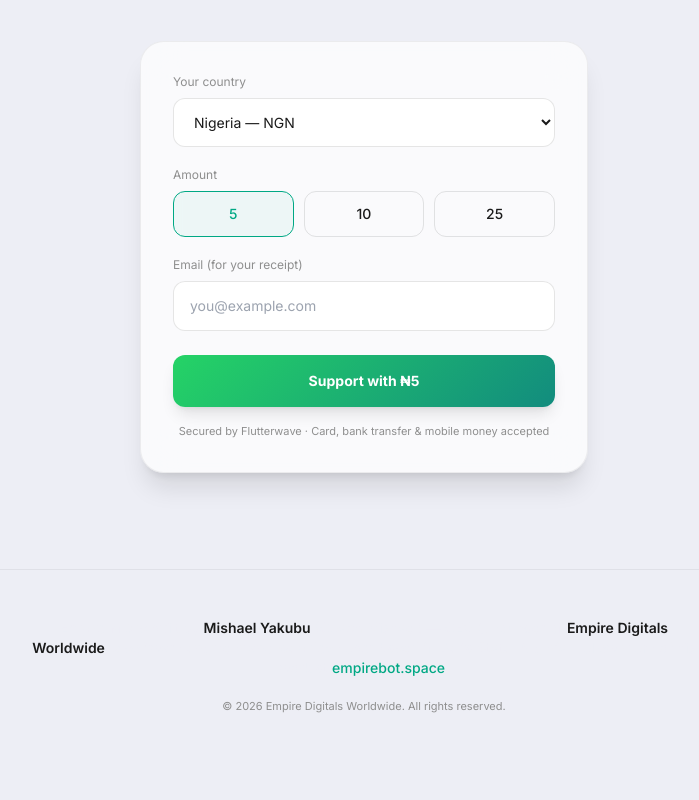
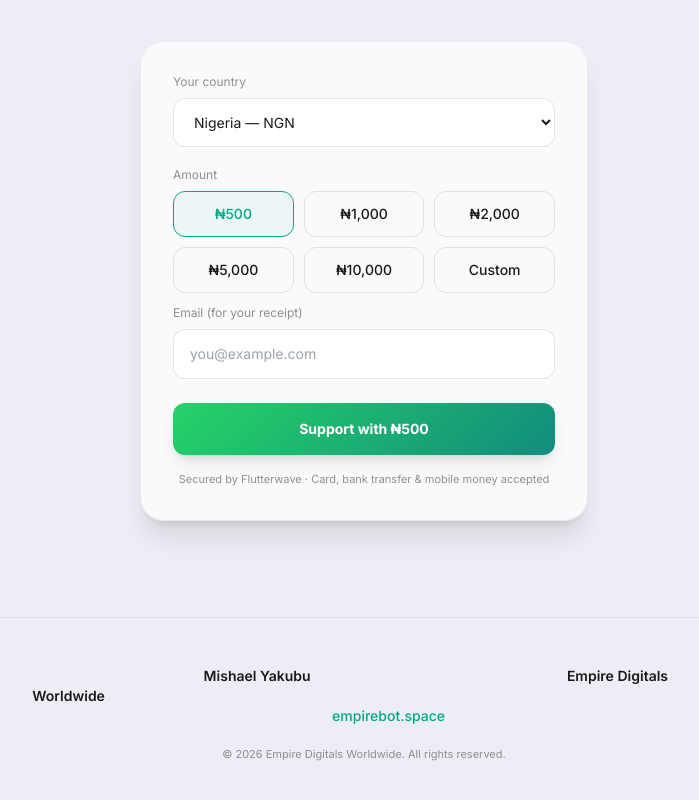
Before and after one commit to Mperomishael/empire-moved, a React (Vite) app: page / in a window 1280 px wide. Shown: the part 1063-1863 px from the top of the page, without its empty margins (276-975 px from the left). Before the commit the page ends 1825 px from the top, so only its background shows below. Built offline with nearby package versions, Linux system fonts and the light colour scheme; the HTML template or start-up script is replaced by a standard one.

Commit message:
Update SupportCard.tsx

```diff
--- a/src/components/SupportCard.tsx
+++ b/src/components/SupportCard.tsx
@@ -6,22 +6,21 @@ interface Country {
   label: string;
   currency: string;
   symbol: string;
+  amounts: number[];
 }
 
 const COUNTRIES: Country[] = [
-  { code: "NG", label: "Nigeria — NGN", currency: "NGN", symbol: "₦" },
-  { code: "GH", label: "Ghana — GHS", currency: "GHS", symbol: "₵" },
-  { code: "ZA", label: "South Africa — ZAR", currency: "ZAR", symbol: "R" },
-  { code: "CM", label: "Cameroon — XAF", currency: "XAF", symbol: "FCFA" },
-  { code: "KE", label: "Kenya — KES", currency: "KES", symbol: "KSh" },
-  { code: "UG", label: "Uganda — UGX", currency: "UGX", symbol: "USh" },
-  { code: "US", label: "United States — USD", currency: "USD", symbol: "$" },
-  { code: "GB", label: "United Kingdom — GBP", currency: "GBP", symbol: "£" },
-  { code: "CA", label: "Canada — CAD", currency: "CAD", symbol: "$" },
-  { code: "TZ", label: "Tanzania — TZS", currency: "TZS", symbol: "TSh" },
+  { code: "NG", label: "Nigeria — NGN", currency: "NGN", symbol: "₦", amounts: [500, 1000, 2000, 5000, 10000] },
+  { code: "GH", label: "Ghana — GHS", currency: "GHS", symbol: "₵", amounts: [20, 50, 100, 200, 500] },
+  { code: "ZA", label: "South Africa — ZAR", currency: "ZAR", symbol: "R", amounts: [50, 100, 250, 500, 1000] },
+  { code: "CM", label: "Cameroon — XAF", currency: "XAF", symbol: "FCFA", amounts: [1000, 2500, 5000, 10000, 20000] },
+  { code: "KE", label: "Kenya — KES", currency: "KES", symbol: "KSh", amounts: [200, 500, 1000, 2500, 5000] },
+  { code: "UG", label: "Uganda — UGX", currency: "UGX", symbol: "USh", amounts: [5000, 10000, 25000, 50000, 100000] },
+  { code: "US", label: "United States — USD", currency: "USD", symbol: "$", amounts: [5, 10, 25, 50, 100] },
+  { code: "GB", label: "United Kingdom — GBP", currency: "GBP", symbol: "£", amounts: [5, 10, 20, 50, 100] },
+  { code: "CA", label: "Canada — CAD", currency: "CAD", symbol: "$", amounts: [5, 10, 25, 50, 100] },
+  { code: "TZ", label: "Tanzania — TZS", currency: "TZS", symbol: "TSh", amounts: [5000, 10000, 25000, 50000, 100000] },
 ];
-
-const AMOUNTS = [5, 10, 25];
 
 declare global {
   interface Window {
@@ -31,7 +30,9 @@ declare global {
 
 export default function SupportCard() {
   const [countryCode, setCountryCode] = useState("NG");
-  const [amount, setAmount] = useState(5);
+  const [amount, setAmount] = useState<number>(500);
+  const [isCustom, setIsCustom] = useState(false);
+  const [customValue, setCustomValue] = useState("");
   const [email, setEmail] = useState("");
 
   const country = useMemo(
@@ -39,9 +40,32 @@ export default function SupportCard() {
     [countryCode]
   );
 
+  const handleCountryChange = (code: string) => {
+    setCountryCode(code);
+    const next = COUNTRIES.find((c) => c.code === code)!;
+    setIsCustom(false);
+    setCustomValue("");
+    setAmount(next.amounts[0]);
+  };
+
+  const pickPreset = (a: number) => {
+    setIsCustom(false);
+    setAmount(a);
+  };
+
+  const pickCustom = () => {
+    setIsCustom(true);
+  };
+
+  const effectiveAmount = isCustom ? Number(customValue) || 0 : amount;
+
   const handleSupport = () => {
     if (!email.trim()) {
       alert("Please enter your email to continue.");
+      return;
+    }
+    if (isCustom && effectiveAmount <= 0) {
+      alert("Please enter a valid custom amount.");
       return;
     }
     const publicKey = import.meta.env.VITE_FLUTTERWAVE_PUBLIC_KEY;
@@ -51,9 +75,9 @@ export default function SupportCard() {
       return;
     }
     window.FlutterwaveCheckout({
-      public_key: import.meta.env.VITE_FLUTTERWAVE_PUBLIC_KEY,
+      public_key: publicKey,
       tx_ref: "EMPIREMD-" + Date.now(),
-      amount,
+      amount: effectiveAmount,
       currency: country.currency,
       country: country.code,
       payment_options: "card, banktransfer, mobilemoney, ussd",
@@ -101,7 +125,7 @@ export default function SupportCard() {
           id="country"
           className="field mb-5"
           value={countryCode}
-          onChange={(e) => setCountryCode(e.target.value)}
+          onChange={(e) => handleCountryChange(e.target.value)}
         >
           {COUNTRIES.map((c) => (
             <option key={c.code} value={c.code}>
@@ -111,24 +135,49 @@ export default function SupportCard() {
         </select>
 
         <label className="block text-xs text-[#8e8e8e] mb-2">Amount</label>
-        <div className="grid grid-cols-3 gap-2.5 mb-5">
-          {AMOUNTS.map((a) => (
+        <div className="grid grid-cols-3 gap-2.5 mb-3">
+          {country.amounts.map((a) => (
             <button
               key={a}
               type="button"
-              onClick={() => setAmount(a)}
+              onClick={() => pickPreset(a)}
               className={`py-3 rounded-xl text-sm font-medium border transition-all ${
-                amount === a
+                !isCustom && amount === a
                   ? "border-wabot-green text-wabot-green bg-wabot-green/5"
                   : "border-black/10 text-ink hover:border-black/25"
               }`}
             >
-              {a}
+              {country.symbol}
+              {a.toLocaleString()}
             </button>
           ))}
+          <button
+            type="button"
+            onClick={pickCustom}
+            className={`py-3 rounded-xl text-sm font-medium border transition-all ${
+              isCustom
+                ? "border-wabot-green text-wabot-green bg-wabot-green/5"
+                : "border-black/10 text-ink hover:border-black/25"
+            }`}
+          >
+            Custom
+          </button>
         </div>
 
-        <label className="block text-xs text-[#8e8e8e] mb-2" htmlFor="email">
+        {isCustom && (
+          <input
+            type="number"
+            min={1}
+            inputMode="numeric"
+            placeholder={`Enter amount in ${country.currency}`}
+            className="field mb-5"
+            value={customValue}
+            onChange={(e) => setCustomValue(e.target.value)}
+            autoFocus
+          />
+        )}
+
+        <label className="block text-xs text-[#8e8e8e] mb-2 mt-2" htmlFor="email">
           Email (for your receipt)
         </label>
         <input
@@ -145,7 +194,7 @@ export default function SupportCard() {
           className="whatsapp-btn w-full !rounded-xl justify-center"
         >
           Support with {country.symbol}
-          {amount}
+          {effectiveAmount ? effectiveAmount.toLocaleString() : "0"}
         </button>
         <p className="text-center text-[11px] text-[#8e8e8e] mt-4">
           Secured by Flutterwave · Card, bank transfer &amp; mobile money accepted
```
